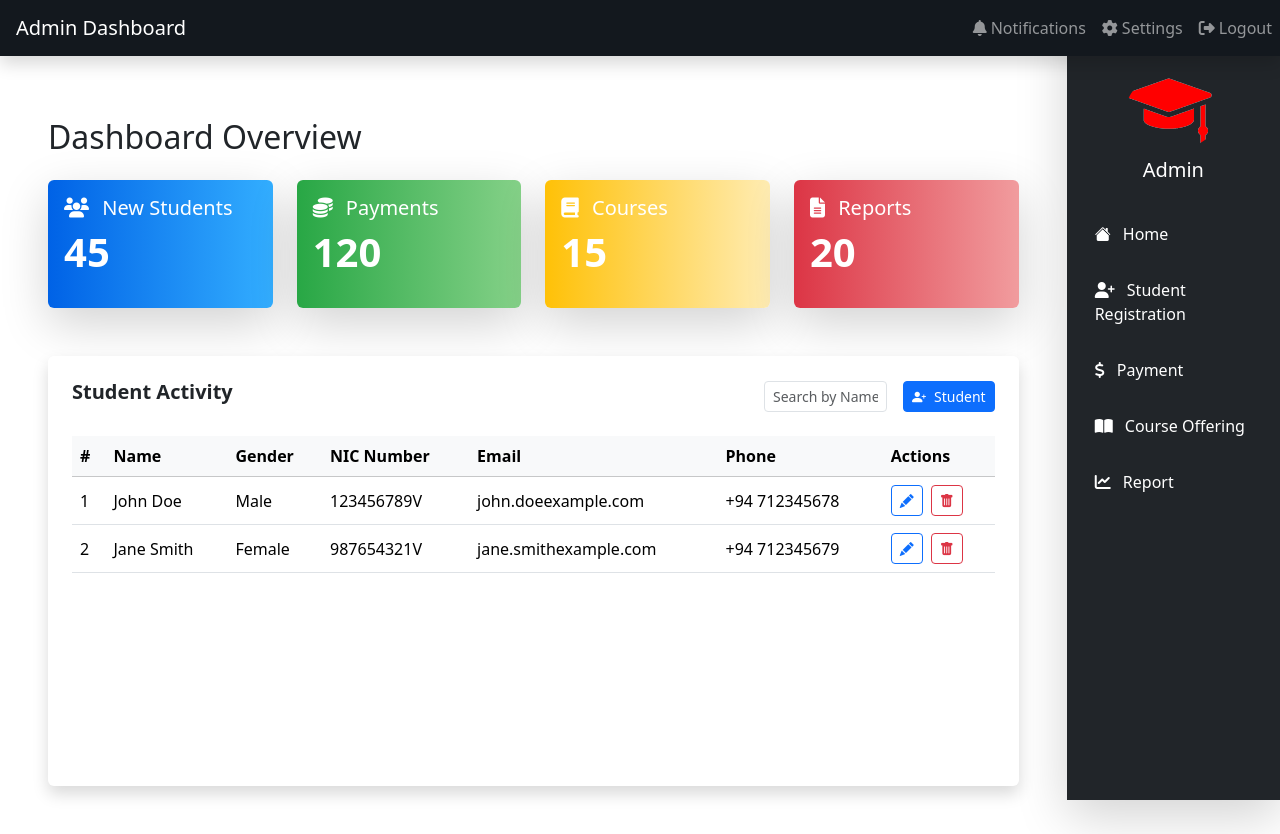
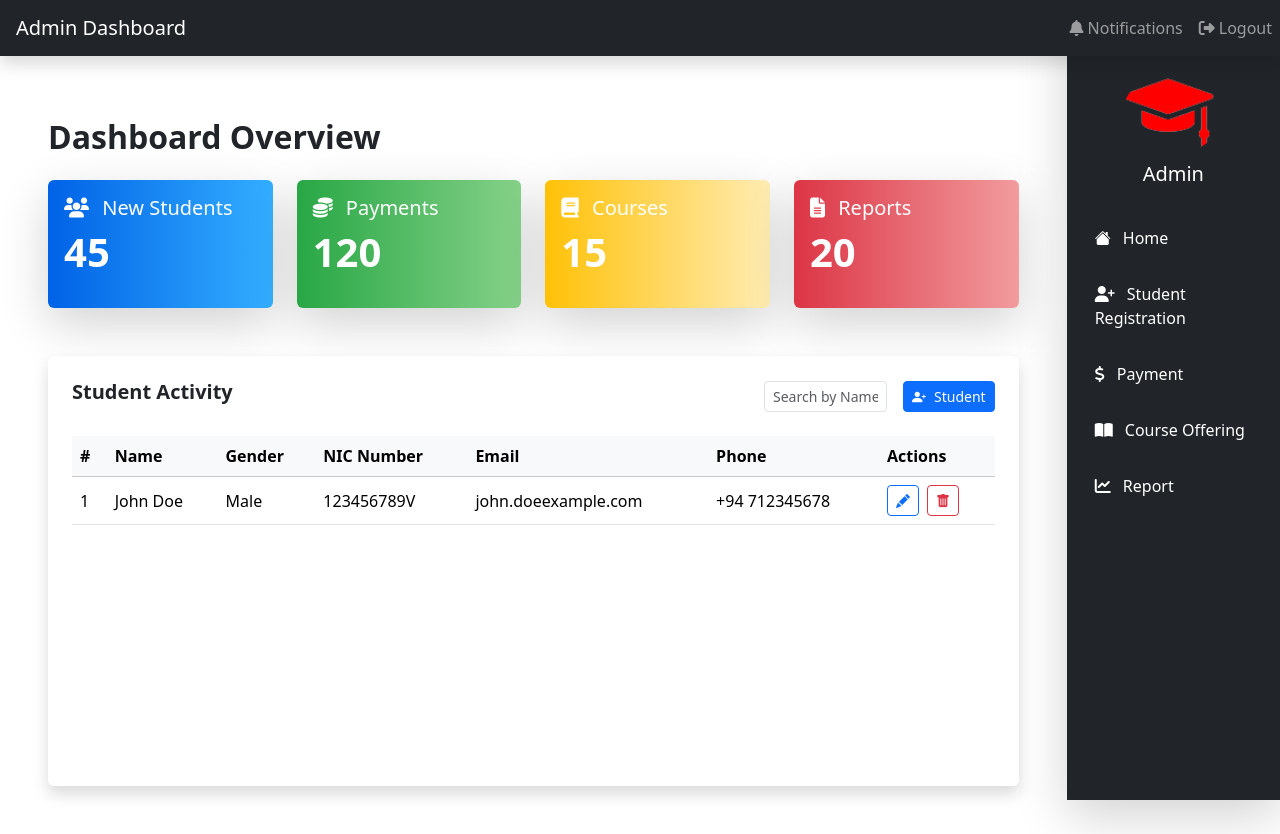
Before and after one commit to ABIRAJ-JUNIOR/MS3-Front-End, an Angular app: page /admin-dashboard/home in a window 1280 px wide. Built offline with nearby package versions, Linux system fonts and the light colour scheme.

Commit message:
design and animations added

```diff
--- a/src/app/Component/Admin_Pages/admin-dashboard/admin-dashboard.component.html
+++ b/src/app/Component/Admin_Pages/admin-dashboard/admin-dashboard.component.html
@@ -1,6 +1,7 @@
 <div class="container-fluid">
 
-  <nav class="navbar navbar-expand-lg navbar-dark fixed-top shadow">
+  <!-- Navbar -->
+  <nav class="navbar navbar-expand-lg navbar-dark bg-dark fixed-top shadow">
     <a class="navbar-brand ms-3" href="#">Admin Dashboard</a>
     <button class="navbar-toggler" type="button" data-bs-toggle="collapse" data-bs-target="#navbarContent">
       <span class="navbar-toggler-icon"></span>
@@ -11,22 +12,20 @@
           <a class="nav-link" href="#"><i class="fas fa-bell me-1"></i>Notifications</a>
         </li>
         <li class="nav-item">
-          <a class="nav-link" href="#"><i class="fas fa-cog me-1"></i>Settings</a>
-        </li>
-        <li class="nav-item">
           <a class="nav-link" href="#"><i class="fas fa-sign-out-alt me-1"></i>Logout</a>
         </li>
       </ul>
     </div>
   </nav>
 
-
+  <!-- Main Content -->
   <div class="row" style="margin-top: 70px;">
 
-    <div class="col-md-3 col-lg-2 bg-dark sidebar text-white py-4 shadow-lg" style="height: 100vh;">
+    <!-- Sidebar -->
+    <div class="col-md-3 col-lg-2 bg-dark sidebar text-white py-4 shadow-lg d-none d-md-block" style="height: 100vh;">
       <div class="d-flex flex-column">
         <div class="text-center mb-4 mt-5">
-          <img src="logo.png" class="rounded-circle" alt="Admin Profile">
+          <img src="logo.png" class="rounded-circle img-fluid" alt="Admin Profile" style="width: 100px;">
           <h5 class="mt-2">Admin</h5>
         </div>
         <ul class="nav flex-column text-white">
@@ -49,7 +48,37 @@
       </div>
     </div>
 
+    <!-- Sidebar for Mobile -->
+    <div class="d-md-none">
+      <div class="bg-dark text-white p-3">
+        <button class="btn btn-outline-light w-100" type="button" data-bs-toggle="collapse" data-bs-target="#mobileSidebar" aria-expanded="false" aria-controls="mobileSidebar">
+          <i class="fas fa-bars"></i> Menu
+        </button>
+      </div>
+      <div class="collapse" id="mobileSidebar">
+        <div class="bg-dark text-white p-3">
+          <ul class="nav flex-column">
+            <li class="nav-item mb-3">
+              <a class="nav-link text-white" [routerLink]="['/admin-dashboard/home']"><i class="bi bi-house-fill me-2"></i> Home</a>
+            </li>
+            <li class="nav-item mb-3">
+              <a class="nav-link text-white" [routerLink]="['/admin-dashboard/student-registration']"><i class="fas fa-user-plus me-2"></i> Student Registration</a>
+            </li>
+            <li class="nav-item mb-3">
+              <a class="nav-link text-white" href="#"><i class="fas fa-dollar-sign me-2"></i> Payment</a>
+            </li>
+            <li class="nav-item mb-3">
+              <a class="nav-link text-white" href="#"><i class="fas fa-book-open me-2"></i> Course Offering</a>
+            </li>
+            <li class="nav-item mb-3">
+              <a class="nav-link text-white" href="#"><i class="fas fa-chart-line me-2"></i> Report</a>
+            </li>
+          </ul>
+        </div>
+      </div>
+    </div>
 
+    <!-- Main Content Area -->
     <div class="col-md-9 col-lg-10 main-content p-5">
       <router-outlet></router-outlet>
     </div>
--- a/src/app/Component/Admin_Pages/admin-home/admin-home.component.css
+++ b/src/app/Component/Admin_Pages/admin-home/admin-home.component.css
@@ -24,3 +24,45 @@ body {
 .custom-scroll {
   overflow-y: auto;
 }
+
+/* Overview Card Hover Effect */
+.overview-card {
+  transition: transform 0.3s ease, box-shadow 0.3s ease;
+}
+.overview-card:hover {
+  transform: translateY(-5px) scale(1.03);
+  box-shadow: 0 8px 20px rgba(0, 0, 0, 0.15);
+}
+
+.search-input {
+  max-width: 300px;
+  transition: box-shadow 0.3s ease;
+}
+.search-input:focus {
+  box-shadow: 0 0 10px rgba(0, 123, 255, 0.4);
+}
+.search-btn:hover {
+  background-color: #004085;
+}
+
+.table-row {
+  transition: transform 0.3s ease;
+}
+.table-row:hover {
+  transform: translateX(5px);
+}
+
+.action-btn {
+  transition: transform 0.2s ease, color 0.2s ease;
+}
+.action-btn:hover {
+  color: #fff;
+  transform: scale(1.1);
+}
+
+.animate__fadeInLeft {
+  animation: fadeInLeft 0.5s ease forwards;
+}
+.animate__fadeInUp {
+  animation: fadeInUp 0.6s ease forwards;
+}
--- a/src/app/Component/Admin_Pages/admin-home/admin-home.component.html
+++ b/src/app/Component/Admin_Pages/admin-home/admin-home.component.html
@@ -1,8 +1,9 @@
-<h2 class="mb-4">Dashboard Overview</h2>
+<h2 class="mb-4 text-dark fw-bold">Dashboard Overview</h2>
 
+<!-- Overview Cards Section -->
 <div class="row mb-4">
     <div class="col-md-3 mb-4">
-        <div class="card text-white bg-gradient-primary shadow-lg border-0">
+        <div class="card text-white bg-gradient-primary shadow-lg border-0 overview-card animate__animated animate__fadeInLeft">
             <div class="card-body">
                 <h5 class="card-title"><i class="fas fa-users me-2"></i> New Students</h5>
                 <p class="display-6 fw-bold">45</p>
@@ -10,7 +11,7 @@
         </div>
     </div>
     <div class="col-md-3 mb-4">
-        <div class="card text-white bg-gradient-success shadow-lg border-0">
+        <div class="card text-white bg-gradient-success shadow-lg border-0 overview-card animate__animated animate__fadeInLeft" style="animation-delay: 0.2s;">
             <div class="card-body">
                 <h5 class="card-title"><i class="fas fa-coins me-2"></i> Payments</h5>
                 <p class="display-6 fw-bold">120</p>
@@ -18,7 +19,7 @@
         </div>
     </div>
     <div class="col-md-3 mb-4">
-        <div class="card text-white bg-gradient-warning shadow-lg border-0">
+        <div class="card text-white bg-gradient-warning shadow-lg border-0 overview-card animate__animated animate__fadeInLeft" style="animation-delay: 0.4s;">
             <div class="card-body">
                 <h5 class="card-title"><i class="fas fa-book me-2"></i> Courses</h5>
                 <p class="display-6 fw-bold">15</p>
@@ -26,7 +27,7 @@
         </div>
     </div>
     <div class="col-md-3 mb-4">
-        <div class="card text-white bg-gradient-danger shadow-lg border-0">
+        <div class="card text-white bg-gradient-danger shadow-lg border-0 overview-card animate__animated animate__fadeInLeft" style="animation-delay: 0.6s;">
             <div class="card-body">
                 <h5 class="card-title"><i class="fas fa-file-alt me-2"></i> Reports</h5>
                 <p class="display-6 fw-bold">20</p>
@@ -36,14 +37,12 @@
 </div>
 
 <!-- Content Section -->
-
-<div class="card shadow p-4 border-0" style="height: 430px;">
-
+<div class="card shadow p-4 border-0 animate__animated animate__fadeInUp" style="height: 430px;">
     <div class="d-flex justify-content-between align-items-center mb-4">
         <h5 class="fw-semibold text-dark">Student Activity</h5>
-        <div class="d-flex gap-3" style="width: 25%;">
-            <input type="text" class="form-control form-control-sm" placeholder="Search by Name or NIC number" style="max-width: 300px;">
-            <button class="btn btn-primary btn-sm d-flex align-items-center">
+        <div class="d-flex gap-3 col-lg-3 col-md-5 col-sm-7">
+            <input type="text" class="form-control form-control-sm search-input" placeholder="Search by Name or NIC number">
+            <button class="btn btn-primary btn-sm d-flex align-items-center search-btn">
                 <i class="bi bi-person-plus-fill me-2"></i>Student
             </button>
         </div>
@@ -63,7 +62,7 @@
             </tr>
           </thead>
           <tbody>
-            <tr>
+            <tr class="table-row animate__animated animate__fadeInUp">
               <td>1</td>
               <td>John Doe</td>
               <td>Male</td>
@@ -71,30 +70,15 @@
               <td>john.doeexample.com</td>
               <td>+94 712345678</td>
               <td>
-                <button class="btn btn-sm btn-outline-primary me-2">
+                <button class="btn btn-sm btn-outline-primary me-2 action-btn">
                   <i class="bi bi-pencil-fill"></i>
                 </button>
-                <button class="btn btn-sm btn-outline-danger">
+                <button class="btn btn-sm btn-outline-danger action-btn">
                   <i class="bi bi-trash-fill"></i>
                 </button>
               </td>
             </tr>
-            <tr>
-              <td>2</td>
-              <td>Jane Smith</td>
-              <td>Female</td>
-              <td>987654321V</td>
-              <td>jane.smithexample.com</td>
-              <td>+94 712345679</td>
-              <td>
-                <button class="btn btn-sm btn-outline-primary me-2">
-                  <i class="bi bi-pencil-fill"></i>
-                </button>
-                <button class="btn btn-sm btn-outline-danger">
-                  <i class="bi bi-trash-fill"></i>
-                </button>
-              </td>
-            </tr>
+            <!-- Additional rows here... -->
           </tbody>
         </table>
       </div>
--- a/src/app/Component/Student_Pages/student-registration/student-registration.component.html
+++ b/src/app/Component/Student_Pages/student-registration/student-registration.component.html
@@ -1,17 +1,17 @@
-<div class="container">
-  <div class="card p-5 shadow-lg" style="border-radius: 12px;">
-    <h3 class="text-center mb-4" style="color: #0056b3;">Student Registration</h3>
+<div class="container my-5">
+  <div class="card p-4 shadow-lg" style="border-radius: 15px; background-color: #f8f9fa;">
+    <h3 class="text-center mb-4" style="color: #343a40;">Student Registration</h3>
     <form [formGroup]="registrationForm" (ngSubmit)="onSubmit()">
 
       <div class="d-flex flex-wrap">
 
         <!-- Personal Details Section -->
-        <div class="col-md-6 pe-md-3">
-          <h4 class="text-center mb-3" style="color: #0056b3;">Personal Details</h4>
+        <div class="col-md-6 pe-md-3 mb-4">
+          <h4 class="text-center mb-3" style="color: #343a40;">Personal Details</h4>
 
           <!-- NIC Number -->
           <div class="form-group mb-3">
-            <label for="nic">NIC Number</label>
+            <label for="nic" class="form-label">NIC Number</label>
             <input type="text" id="nic" formControlName="nic" class="form-control" placeholder="Enter NIC number" />
             <small class="text-danger" *ngIf="nic?.invalid && (nic?.dirty || nic?.touched)">
               NIC Number must be 9 numbers followed by V/v or 12 numbers.
@@ -20,7 +20,7 @@
 
           <!-- First Name -->
           <div class="form-group mb-3">
-            <label for="firstName">First Name</label>
+            <label for="firstName" class="form-label">First Name</label>
             <input type="text" id="firstName" formControlName="firstName" class="form-control" placeholder="Enter first name" />
             <small class="text-danger" *ngIf="firstName?.invalid && (firstName?.dirty || firstName?.touched)">
               First Name is required.
@@ -29,28 +29,28 @@
 
           <!-- Last Name -->
           <div class="form-group mb-3">
-            <label for="lastName">Last Name</label>
+            <label for="lastName" class="form-label">Last Name</label>
             <input type="text" id="lastName" formControlName="lastName" class="form-control" placeholder="Enter last name" />
           </div>
 
           <!-- Gender -->
           <div class="form-group mb-3">
-            <label>Gender</label>
+            <label class="form-label">Gender</label>
             <div>
-              <input type="radio" formControlName="gender" value="Male" /> Male
-              <input type="radio" formControlName="gender" value="Female" /> Female
-              <input type="radio" formControlName="gender" value="Other" /> Other
+              <input type="radio" formControlName="gender" value="Male" class="form-check-input me-1"/> Male
+              <input type="radio" formControlName="gender" value="Female" class="form-check-input ms-3 me-1"/> Female
+              <input type="radio" formControlName="gender" value="Other" class="form-check-input ms-3 me-1"/> Other
             </div>
           </div>
         </div>
 
         <!-- Contact Details Section -->
         <div class="col-md-6 ps-md-3">
-          <h4 class="text-center mb-3" style="color: #0056b3;">Contact Details</h4>
+          <h4 class="text-center mb-3" style="color: #343a40;">Contact Details</h4>
 
           <!-- Email Address -->
           <div class="form-group mb-3">
-            <label for="email">Email Address</label>
+            <label for="email" class="form-label">Email Address</label>
             <input type="email" id="email" formControlName="email" class="form-control" placeholder="Enter email" />
             <small class="text-danger" *ngIf="email?.invalid && (email?.dirty || email?.touched)">
               Enter a valid email address.
@@ -59,7 +59,7 @@
 
           <!-- Phone Number -->
           <div class="form-group mb-3">
-            <label for="phone">Phone Number</label>
+            <label for="phone" class="form-label">Phone Number</label>
             <input type="text" id="phone" formControlName="phone" class="form-control" placeholder="Enter phone number" />
             <small class="text-danger" *ngIf="phone?.invalid && (phone?.dirty || phone?.touched)">
               Phone Number is required.
@@ -68,7 +68,7 @@
 
           <!-- Password -->
           <div class="form-group mb-3">
-            <label for="password">Password</label>
+            <label for="password" class="form-label">Password</label>
             <input type="password" id="password" formControlName="password" class="form-control" placeholder="Create password" />
             <small class="text-danger" *ngIf="password?.invalid && (password?.dirty || password?.touched)">
               Password must be at least 8 characters, with uppercase, lowercase, number, and special character.
@@ -79,8 +79,8 @@
       </div>
 
       <!-- Submit Button -->
-      <div class="form-group d-grid mt-3">
-        <button type="submit" class="btn btn-primary" [disabled]="registrationForm.invalid" style="background-color: #0056b3; border: none; border-radius: 6px;">
+      <div class="form-group d-grid mt-4">
+        <button type="submit" class="btn btn-dark" [disabled]="registrationForm.invalid" style="border-radius: 6px;">
           Register
         </button>
       </div>
```
Lines whose indentation alone changed are shown as unchanged.
